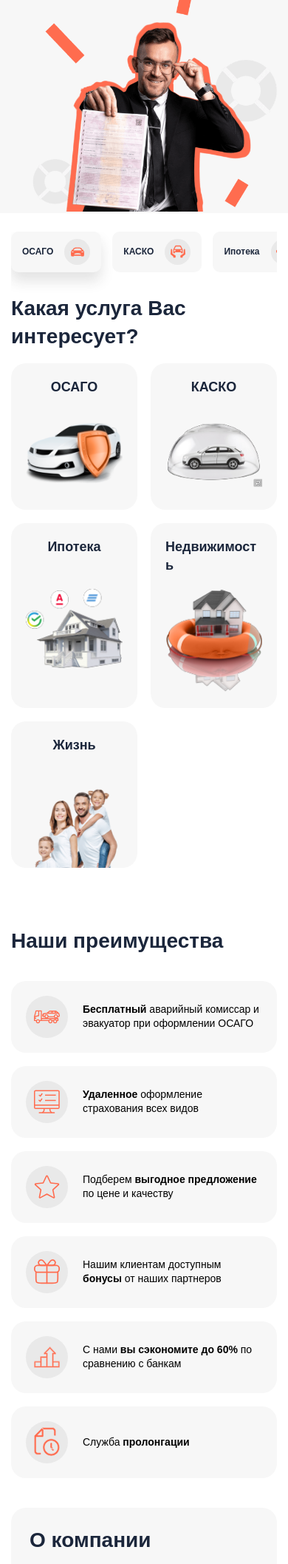
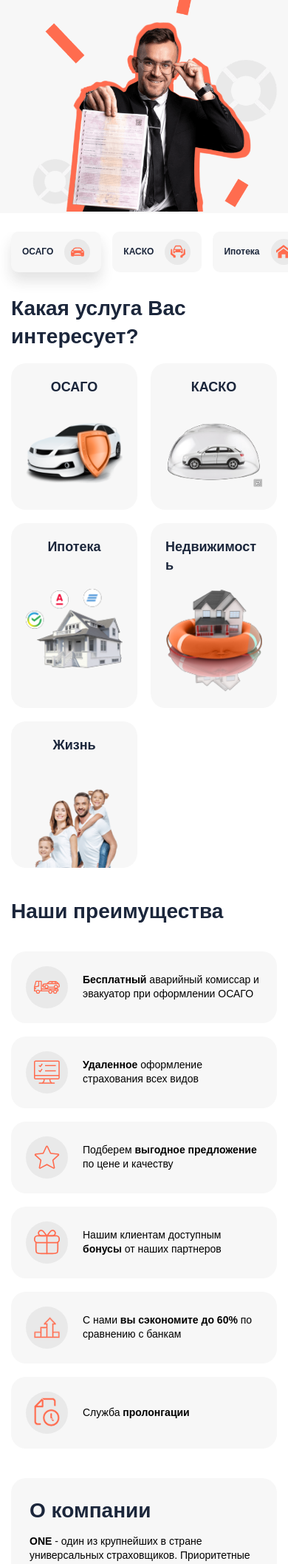
Before and after one commit to AlinaDf/AlinaDf.github.io, a PHP site: page / in a window 390 px wide. Shown: the part 345-2459 px from the top of the page at 74% size. Run offline with PHP 8.4, Linux system fonts and the light colour scheme; some web fonts are replaced.

Commit message:
Add files via upload

```diff
--- a/assets/scss/style.css
+++ b/assets/scss/style.css
@@ -1136,7 +1136,13 @@
   .dots {
     width: 100%;
     overflow: auto;
-    padding-bottom: 3rem;
+    padding: 0 1.5rem 3rem;
+  }
+}
+
+@media (max-width: 1200px) {
+  .intro__dots-body.intro__container {
+    padding: 0;
   }
 }
 
@@ -1545,7 +1551,7 @@
 }
 @media (max-width: 576px) {
   .advantages {
-    margin-top: 8rem;
+    margin-top: 4rem !important;
   }
 }
 
--- a/index.html
+++ b/index.html
@@ -158,7 +158,7 @@
                             </div>
                         </div>
                     </div>
-                    <div class="intro__container">
+                    <div class="intro__dots-body intro__container">
                         <div class="dots" data-slider-dots></div>
                     </div>
                 </section>
```
